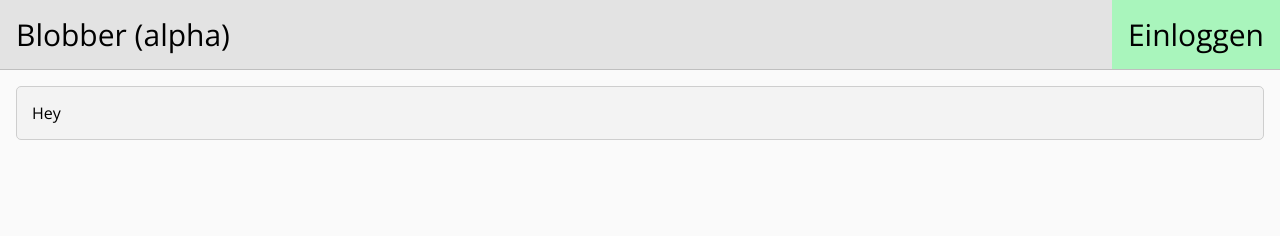
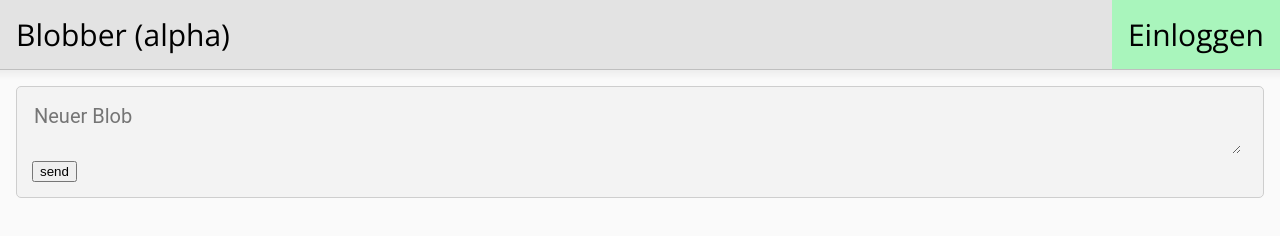
Before and after one commit to Alone2/BlobberWebClient, a plain HTML site: page index.html in a window 1280 px wide. Drawn offline with nearby package versions, Linux system fonts and the light colour scheme.

Commit message:
added text input

```diff
--- a/css.css
+++ b/css.css
@@ -96,3 +96,10 @@ body {
 	left: 0;
 	right: 0;
 }
+
+#blobInput {
+    border: none;
+    font-family: 'Roboto', sans-serif;
+    font-size: 20px;
+    background-color: rgba(243, 243, 243, 0)
+}
--- a/index.html
+++ b/index.html
@@ -25,7 +25,7 @@
         <titu>Blobber (alpha)</titu>
         <a id="log" class="logIn" onclick="alertBox()">Einloggen</a>
     </div>
-    <div class="gradient"></div>
+    <div id="derGradient" class="gradient"></div>
 
     <div id="alertBox">
             Logge dich mit Google ein: <br/><br/>
@@ -33,7 +33,10 @@
     </div>
 
     <div id="contentHolder" style="padding:16px">
-        <div class="content">Hey</div>
+        <div class="content" style="cursor: text;" onclick='$("#blobInput").focus();'>
+            <textarea id="blobInput" type="text" placeholder="Neuer Blob"></textarea>
+            <input type="button" value="send">
+        </div>
     </div>
 
 </body>
--- a/js.js
+++ b/js.js
@@ -35,8 +35,12 @@ function closeAlertBox() {
 
 window.onload = function (event) {
     document.getElementById("contentHolder").style.height = window.innerHeight - 102 + "px";
+    document.getElementById("derGradient").style.width = window.innerWidth + "px";
+    document.getElementById("blobInput").style.width = window.innerWidth - 75 + "px";
 }
 
 window.onresize = function (event) {
     document.getElementById("contentHolder").style.height = window.innerHeight - 102 + "px";
+    document.getElementById("derGradient").style.width = window.innerWidth + "px";
+    document.getElementById("blobInput").style.width = window.innerWidth - 75 + "px";
 }
```
